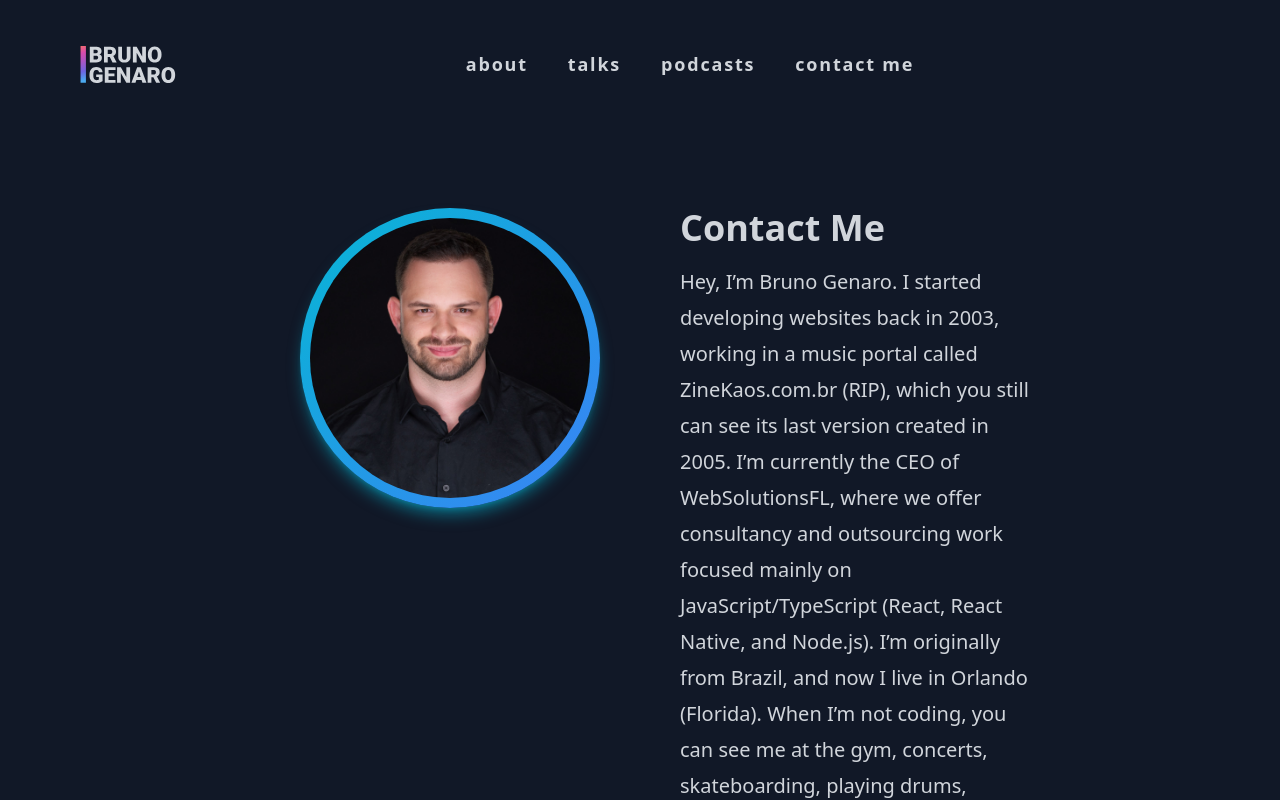
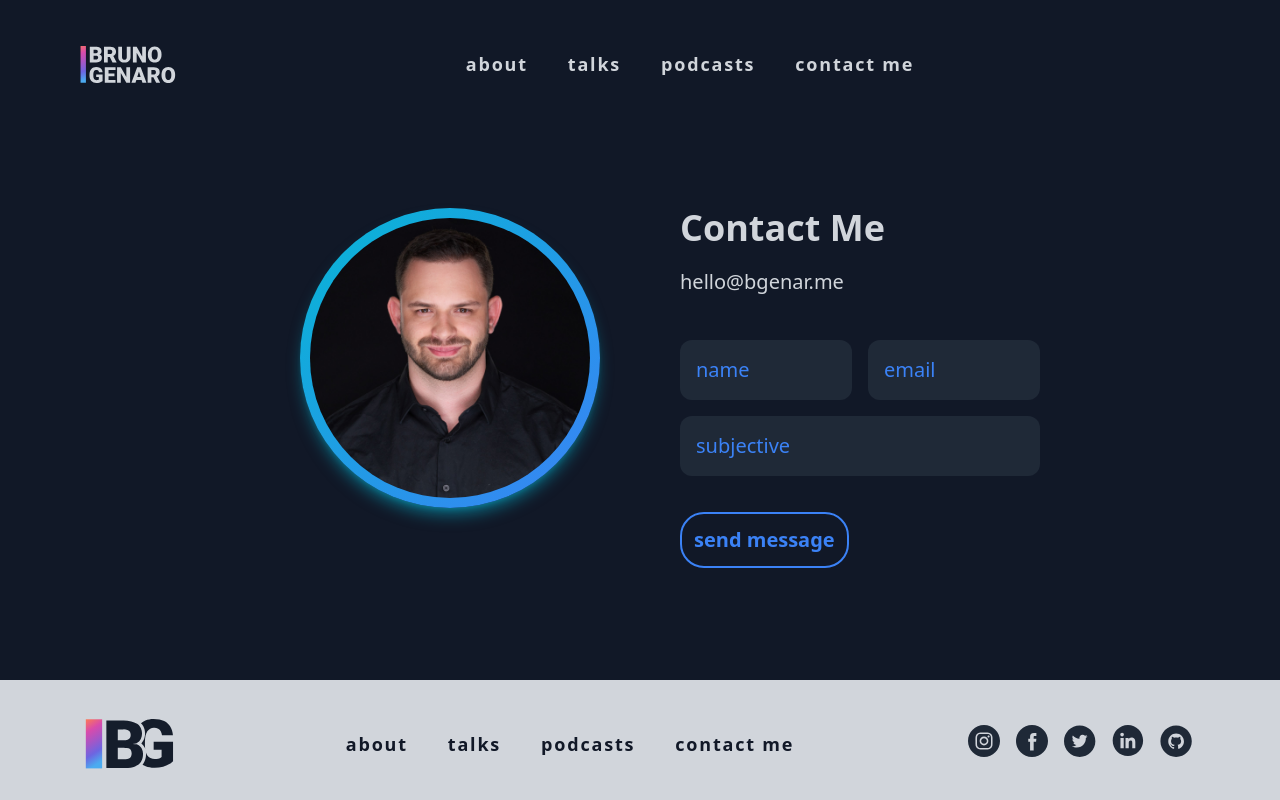
Before and after one commit to brunogenaro/bgenaro.me, a Next.js app: page /contact in a window 1280 px wide. Shown: the top 800 px of the page. Built offline with nearby package versions, Linux system fonts and the light colour scheme.

Commit message:
fix: message not working [parcial]

```diff
--- a/src/components/ContactMeSection/index.tsx
+++ b/src/components/ContactMeSection/index.tsx
@@ -11,18 +11,7 @@ const ContactMeSection: React.FC = () => {
     <div>
       <div className="pb-10">
         <h2 className="text-4xl font-bold text-gray-300">Contact Me</h2>
-        <p className="pt-4 text-xl leading-9 text-gray-300">
-          Hey, I&rsquo;m Bruno Genaro. I started developing websites back in
-          2003, working in a music portal called ZineKaos.com.br (RIP), which
-          you still can see its last version created in 2005. I&rsquo;m
-          currently the CEO of WebSolutionsFL, where we offer consultancy and
-          outsourcing work focused mainly on JavaScript/TypeScript (React, React
-          Native, and Node.js). I&rsquo;m originally from Brazil, and now I live
-          in Orlando (Florida). When I&rsquo;m not coding, you can see me at the
-          gym, concerts, skateboarding, playing drums, reading books, taking
-          online courses, producing events, or enjoying the fantastic Florida
-          weather with my beautiful two daughters, Sophie and Stella.
-        </p>
+        <p className="pt-4 text-xl leading-9 text-gray-300">hello@bgenar.me</p>
       </div>
       <div className="text-xl">
         <div className="mb-4 flex">
@@ -47,14 +36,14 @@ const ContactMeSection: React.FC = () => {
             onChange={e => setSubject(e.target.value)}
           />
         </div>
-        <div>
+        {/* <div>
           <input
             className="h-56 w-full rounded-xl bg-gray-800 p-4 text-blue-500 placeholder:text-blue-500"
             placeholder="message"
             type="text"
             onChange={e => setMessage(e.target.value)}
           />
-        </div>
+        </div> */}
       </div>
       <button
         className="mt-5 rounded-3xl border-2 border-blue-500 p-3 text-xl font-bold  text-blue-500"
```
